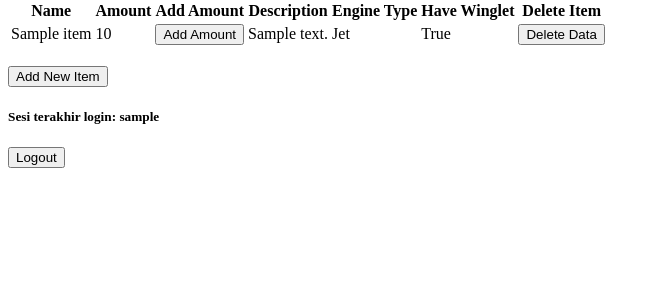
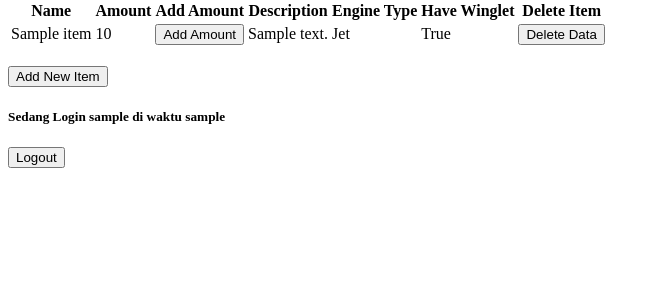
Before and after one commit to thirza258/inventory-pesawat, a Django app: template main/templates/main.html in a window 1280 px wide. Shown: the part 183-485 px from the top of the page, without its empty margins (0-660 px from the left). Run offline with Django 4.2, Linux system fonts and the light colour scheme; tables that the repository leaves empty hold one stand-in row (values such as "Sample post"); the template is opened without the code that fills it: values that come from a table or form of the project are taken from there, most other values are stand-ins (such as "Sample title", 1, 10 or a date in 2020).

Commit message:
menambahkan jawaban di readme dan perbaikan format di main

```diff
--- a/main/templates/main.html
+++ b/main/templates/main.html
@@ -44,7 +44,7 @@
                     Add New Item
                 </button>
             </a>
-            <h5>Sesi terakhir login: {{ last_login }}</h5>
+            <h5>Sedang Login {{pengguna_login}} di waktu {{ last_login }}</h5>
             <a href="{% url 'main:logout' %}">
                 <button>
                     Logout
--- a/main/views.py
+++ b/main/views.py
@@ -20,7 +20,8 @@ def main_view(request):
 
     context = {
         "nama_aplikasi": "Inventory Pesawat",
-        "nama": request.user.username,
+        "nama": "Thirza Ahmad Tsaqif",
+        "pengguna_login" : request.user.username,
         "class": "PBP E",
         "inventory" : items,
         "jumlah_item": len(items),
```
Also changed, not shown: README.md.
